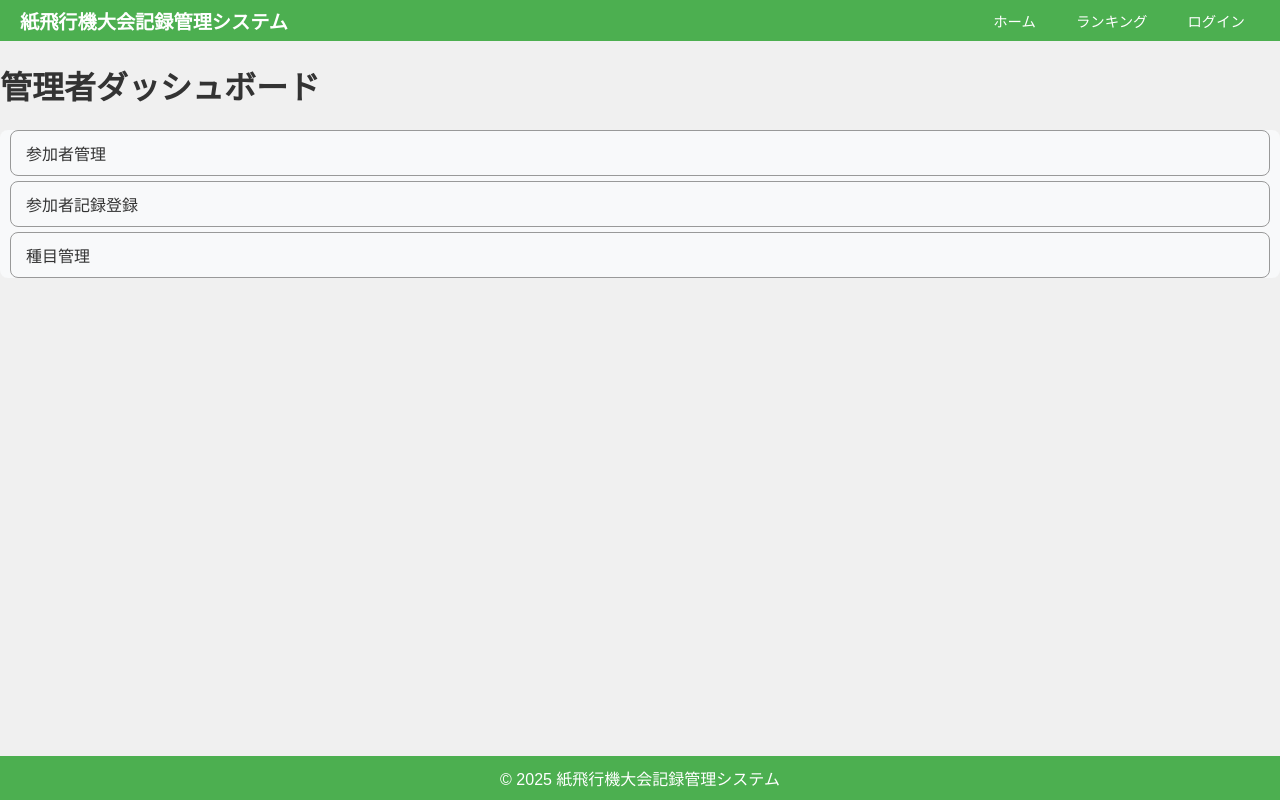
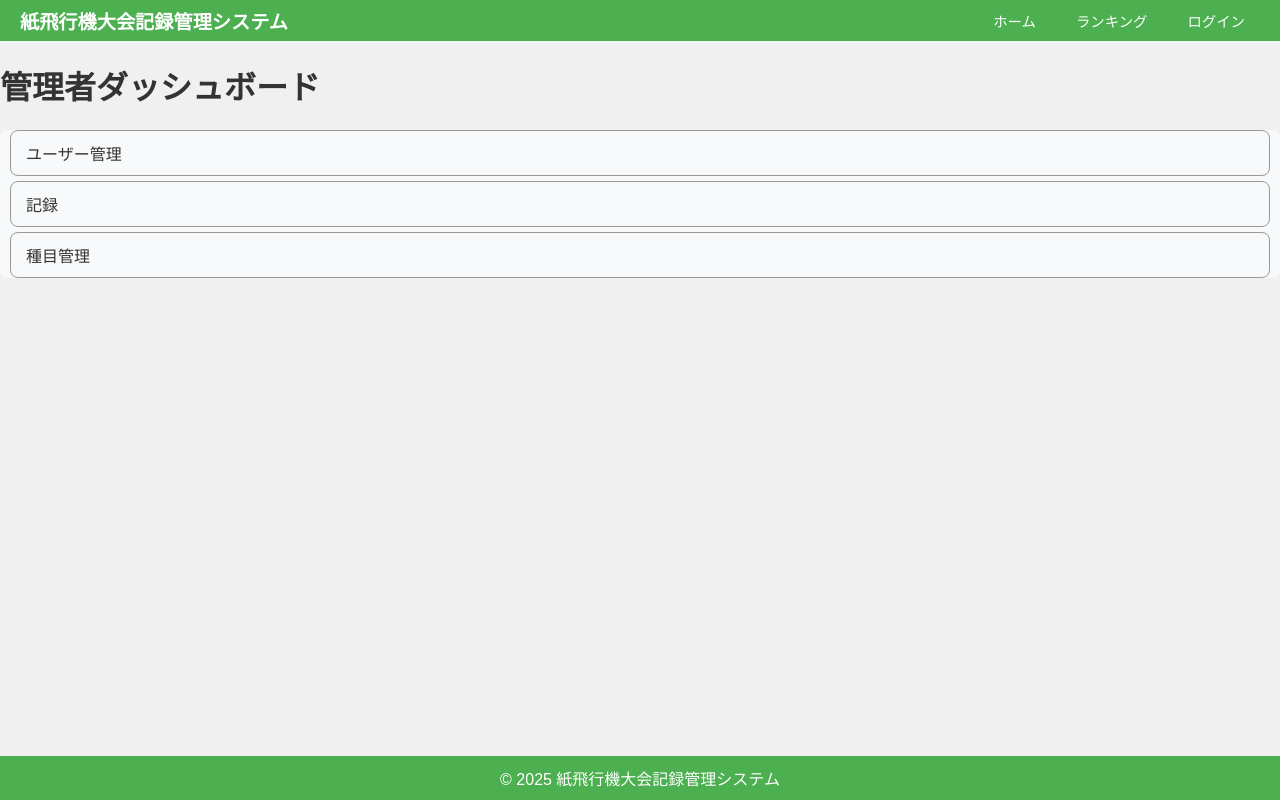
Before and after one commit to shunichi0402/club-harappa-recording-system, a Vue app: page /dashboard in a window 1280 px wide. Built offline with nearby package versions, Linux system fonts and the light colour scheme; no server answers.

Commit message:
管理者ダッシュボードのナビゲーションリンクを「参加者管理」から「ユーザー管理」、「参加者記録登録」から「記録」に変更

```diff
--- a/src/components/AdminDashboard.vue
+++ b/src/components/AdminDashboard.vue
@@ -3,8 +3,8 @@
     <h1>管理者ダッシュボード</h1>
     <nav>
       <ul>
-        <li><router-link to="/dashboard/participants">参加者管理</router-link></li>
-        <li><router-link to="/dashboard/participant-records">参加者記録登録</router-link></li>
+        <li><router-link to="/dashboard/participants">ユーザー管理</router-link></li>
+        <li><router-link to="/dashboard/participant-records">記録</router-link></li>
         <li><router-link to="/dashboard/events">種目管理</router-link></li>
       </ul>
     </nav>
```
